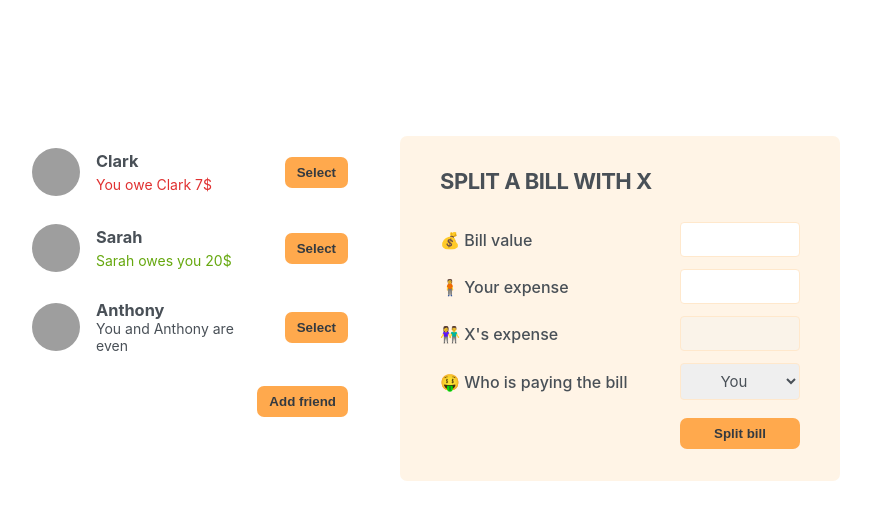
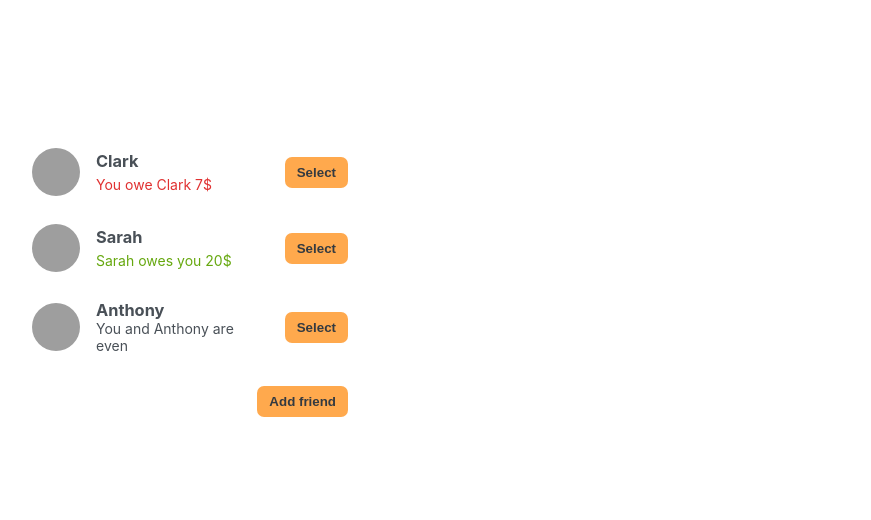
Before and after one commit to yakolga/eat-n-split, a React (Create React App) app: page / in a window 1280 px wide. Shown: the top 520 px of the page, without its empty margins (210-1081 px from the left). Built offline with nearby package versions, Linux system fonts and the light colour scheme; grey boxes are pictures that could not be loaded; the HTML template or start-up script is replaced by a standard one.

Commit message:
feat: form split bill opende by click

```diff
--- a/src/App.js
+++ b/src/App.js
@@ -28,9 +28,11 @@ const initialFriends = [
 export default function App() {
   const [addForm, setAddForm] = useState(false);
   const [friends, setFriends] = useState(initialFriends);
+  const [selectedFriend, setSelectedFriend] = useState(null);
 
   function toggleShowForm() {
     setAddForm(prev => !prev);
+    setSelectedFriend(null);
   }
 
   function handleAddFriend(friend) {
@@ -38,14 +40,19 @@ export default function App() {
     setAddForm(false);
   }
 
+  function handleShowSplitForm(friend) {
+    setSelectedFriend((curr) => curr?.id === friend.id ? null : friend);
+    setAddForm(false);
+  }
+
   return (
     <div className="app">
       <div className="sidebar">
-        <FriendList friends={friends}/>
+        <FriendList friends={friends} onClickButton={handleShowSplitForm} selectedFriend={selectedFriend}/>
         {addForm && <FormAddFriend onSubmit={handleAddFriend}/>}
         <Button onClick={toggleShowForm}>{addForm ? 'Close' : 'Add friend'}</Button>
       </div>
-      <FormSplitBill/>
+      {selectedFriend && <FormSplitBill selectedFriend={selectedFriend}/>}
     </div>
   )
 }
--- a/src/components/FormSplitBill.jsx
+++ b/src/components/FormSplitBill.jsx
@@ -1,9 +1,9 @@
 import Button from "./Button"
 
-export default function FormSplitBill() {
+export default function FormSplitBill({selectedFriend}) {
     return (
         <form className="form-split-bill">
-            <h2>Split a bill with X</h2>
+            <h2>Split a bill with {selectedFriend.name}</h2>
 
             <label>💰 Bill value</label>
             <input type="text"/>
@@ -11,13 +11,13 @@ export default function FormSplitBill() {
             <label>🧍 Your expense</label>
             <input type="text"/>
 
-            <label>👫 X's expense</label>
+            <label>👫 {selectedFriend.name}'s expense</label>
             <input type="text" disabled/>
 
             <label>🤑 Who is paying the bill</label>
             <select>
                 <option value="user">You</option>
-                <option value="friend">X</option>
+                <option value="friend">{selectedFriend.name}</option>
             </select>
 
             <Button>Split bill</Button>
--- a/src/components/Friend.jsx
+++ b/src/components/Friend.jsx
@@ -1,8 +1,9 @@
 import Button from "./Button"
 
-export default function Friend({friend}) {
+export default function Friend({friend, onClickButton, selectedFriend}) {
+  const isSelected = selectedFriend?.id === friend.id;
   return (
-    <li>
+    <li className={isSelected ? 'selected' : ''}>
       <img src={friend.image} alt={friend.name}/>
       <h3>{friend.name}</h3>
 
@@ -10,7 +11,7 @@ export default function Friend({friend}) {
       {friend.balance === 0 && <p>You and {friend.name} are even</p>}
       {friend.balance > 0 && <p className="green">{friend.name} owes you {friend.balance}$</p>}
 
-      <Button>Select</Button>
+      <Button onClick={() => onClickButton(friend)}>{isSelected ? 'Close' : 'Select'}</Button>
     </li>
   )
 }
--- a/src/components/FriendList.jsx
+++ b/src/components/FriendList.jsx
@@ -1,10 +1,10 @@
 import Friend from "./Friend"
 
-export default function FriendList({friends}) {
+export default function FriendList({friends, onClickButton, selectedFriend}) {
   return (
     <ul>
       {friends.map(friend => (
-        <Friend friend={friend} key={friend.id}/>
+        <Friend friend={friend} key={friend.id} onClickButton={onClickButton} selectedFriend={selectedFriend}/>
       ))}
     </ul>
   )
```
